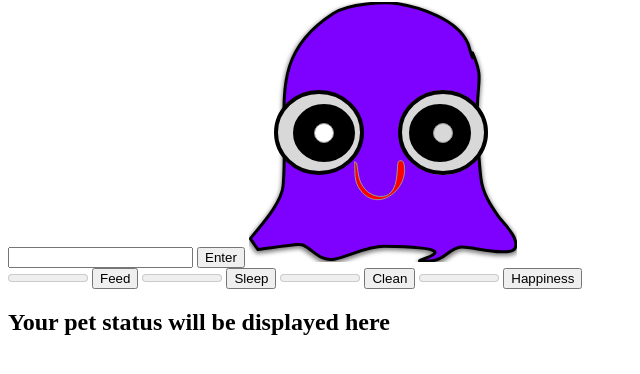
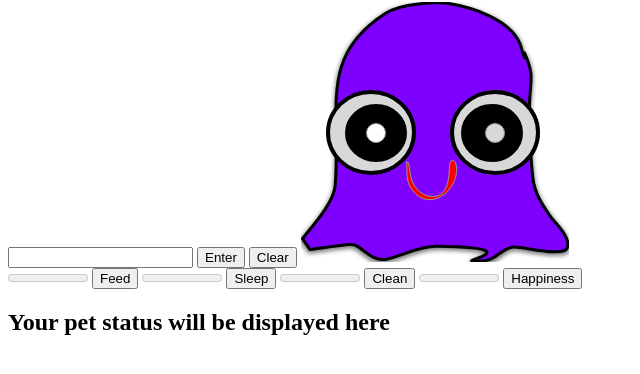
Before and after one commit to nabmat/cwk, a website: page client/index.html in a window 1280 px wide. Shown: the part 78-452 px from the top of the page, without its empty margins (0-640 px from the left). Drawn offline with Linux system fonts and the light colour scheme.

Commit message:
added a clear name that will clear from storage

```diff
--- a/client/index.html
+++ b/client/index.html
@@ -13,6 +13,7 @@
     <input id='userText'>
 
     <button id="setName">Enter</button>
+    <button id="clearName">Clear</button>
     <svg width="268px" height="260px" viewBox="0 0 268 260" version="1.1" xmlns="http://www.w3.org/2000/svg"
         xmlns:xlink="http://www.w3.org/1999/xlink">
         <title>My virtual pet svg</title>
```
